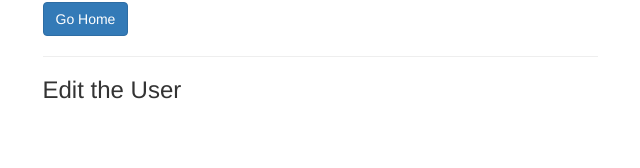
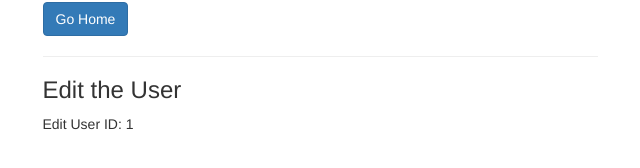
Before and after one commit to zerogpm/Vue-Router, a Vue app: page /user/1/edit in a window 1280 px wide. Shown: the part 208-376 px from the top of the page, without its empty margins (320-960 px from the left). Built offline with nearby package versions, Linux system fonts and the light colour scheme.

Commit message:
add name route

```diff
--- a/src/components/user/User.vue
+++ b/src/components/user/User.vue
@@ -11,7 +11,7 @@
   export default {
     methods: {
       navigateToHome() {
-        this.$router.push('/')
+        this.$router.push({ name: 'home' })
       }
     },
     mounted () {
--- a/src/components/user/UserDetail.vue
+++ b/src/components/user/UserDetail.vue
@@ -2,6 +2,7 @@
     <div>
         <h3>Some User Details</h3>
         <p>Loaded ID: {{ $route.params.id }}</p>
+        <router-link :to="{ name: 'userEdit', params: { id: $route.params.id } }" tag="button" class="btn btn-primary">Edit User</router-link>
     </div>
 </template>
 
--- a/src/components/user/UserEdit.vue
+++ b/src/components/user/UserEdit.vue
@@ -1,5 +1,8 @@
 <template>
-    <h3>Edit the User</h3>
+    <div>
+        <h3>Edit the User</h3>
+        <p>Edit User ID: {{ $route.params.id }}</p>
+    </div>
 </template>
 
 <script>
--- a/src/routes.js
+++ b/src/routes.js
@@ -6,11 +6,11 @@ import UserStart from './components/user/UserStart'
 import UserEdit from './components/user/UserEdit'
 
 export const routes = [
-  { path: '', component: Home },
+  { path: '', component: Home, name: "home" },
   { path: '/user', component: User, children: [
       { path: '', component: UserStart },
       { path: ':id', component: UserDetail },
-      { path: ':id/edit', component: UserEdit },
+      { path: ':id/edit', component: UserEdit, name: 'userEdit' },
     ] },
   { path: '/about', component: About}
 ];
```
